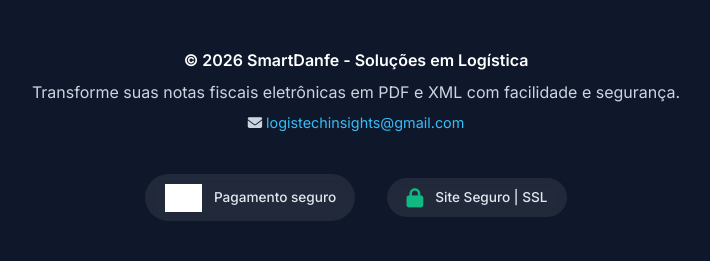
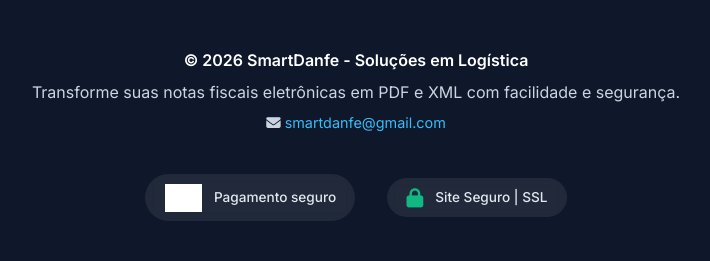
Before and after one commit to cvinicius22/SmartDanfe, a Django app: page / in a window 1280 px wide. Shown: the part 3253-3514 px from the top of the page, without its empty margins (284-994 px from the left). Run offline with Django 5.2, Linux system fonts and the light colour scheme; the visitor is signed in with stand-in values (Sample User, id 1); data that the repository does not hold is empty; parts of the project's set-up code (start-up, migrations or seed data) failed here and were passed over; grey boxes are pictures that could not be loaded.

Commit message:
Update base.html

```diff
--- a/templates/base.html
+++ b/templates/base.html
@@ -410,7 +410,7 @@
                 <p>Transforme suas notas fiscais eletrônicas em PDF e XML com facilidade e segurança.</p>
                 <p class="footer-email">
                     <i class="fas fa-envelope"></i>
-                    <a href="mailto:logistechinsights@gmail.com">logistechinsights@gmail.com</a>
+                    <a href="mailto:smartdanfe@gmail.com">smartdanfe@gmail.com</a>
                 </p>
             </div>
             <div class="footer-badges">
```
